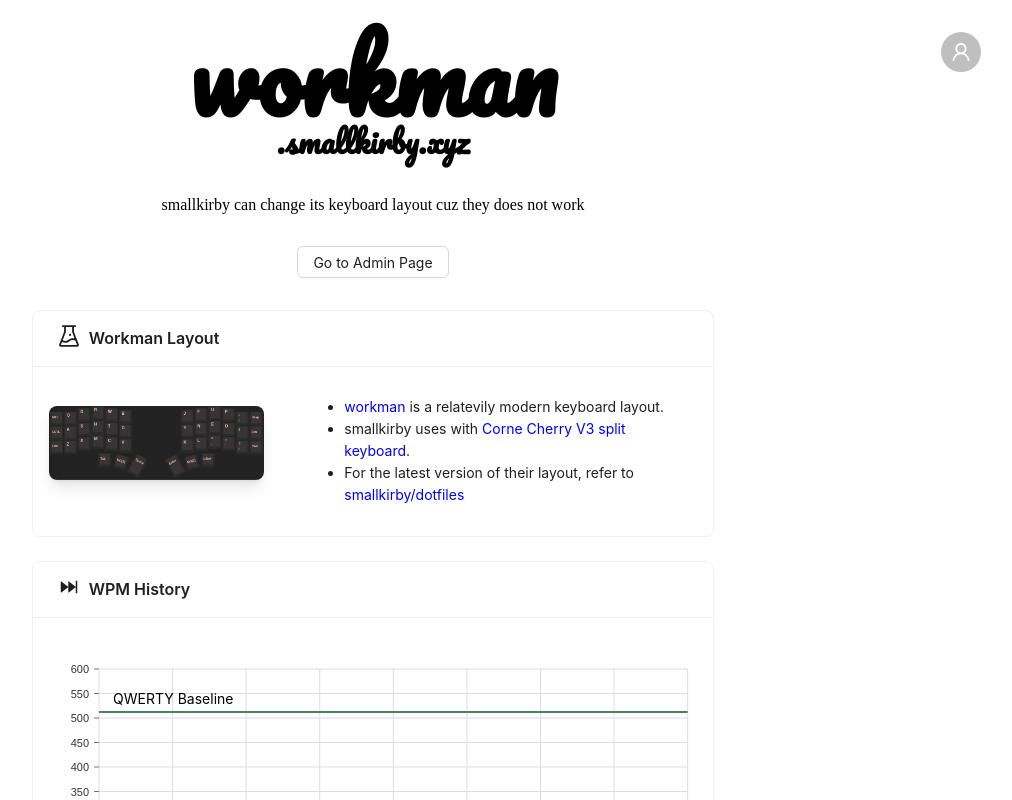
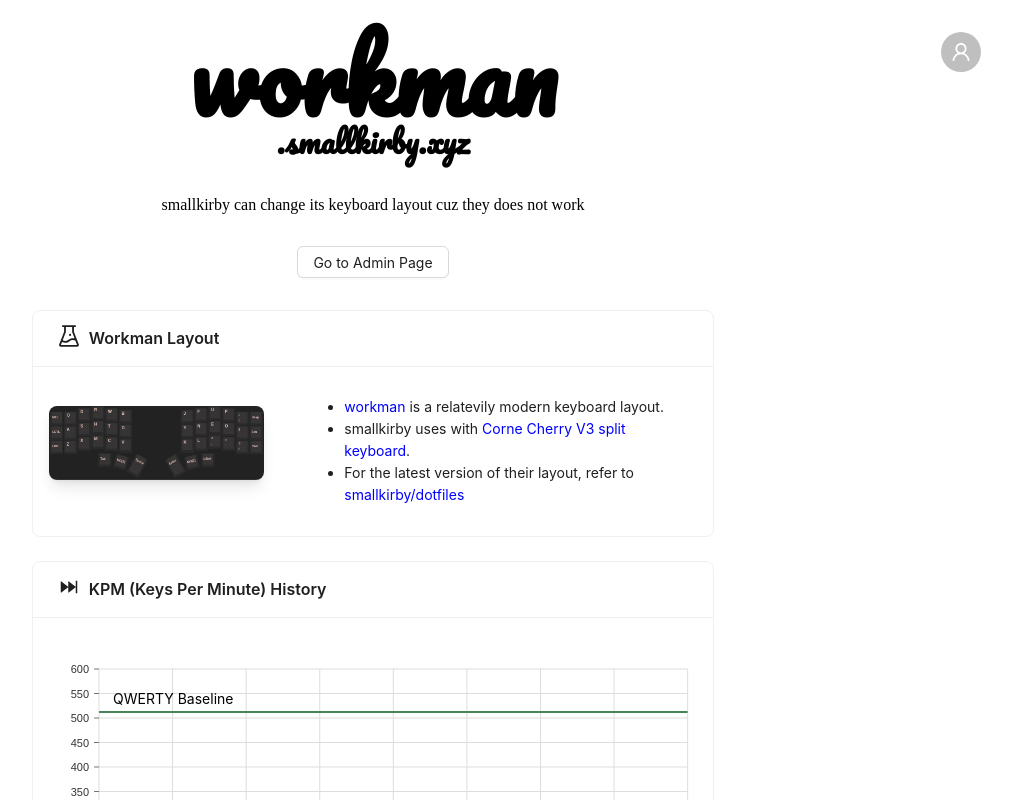
Before and after one commit to smallkirby/workman.smallkirby, a Next.js app: page / in a window 1280 px wide. Shown: the top 800 px of the page, without its empty margins (267-1279 px from the left). Built offline with nearby package versions, Linux system fonts and the light colour scheme; no server answers; the database is empty.

Commit message:
replace 'WPM' with 'KPM'
Signed-off-by: smallkirby <ssmallkirby@gmail.com>

```diff
--- a/src/components/WPMHistory.tsx
+++ b/src/components/WPMHistory.tsx
@@ -17,7 +17,7 @@
               style={{ fontSize: '150%', marginRight: '8px' }}
             />
           </div>
-          <div>WPM History</div>
+          <div>KPM (Keys Per Minute) History</div>
         </div>
       }
       bodyStyle={{ padding: '0px' }}
--- a/src/components/admin/HistoriesPanel.tsx
+++ b/src/components/admin/HistoriesPanel.tsx
@@ -92,7 +92,7 @@
       },
     },
     {
-      title: 'WPM',
+      title: 'WPM or KPM',
       dataIndex: 'wpm',
       key: 'wpm',
       render: (wpm: number) => {
```
